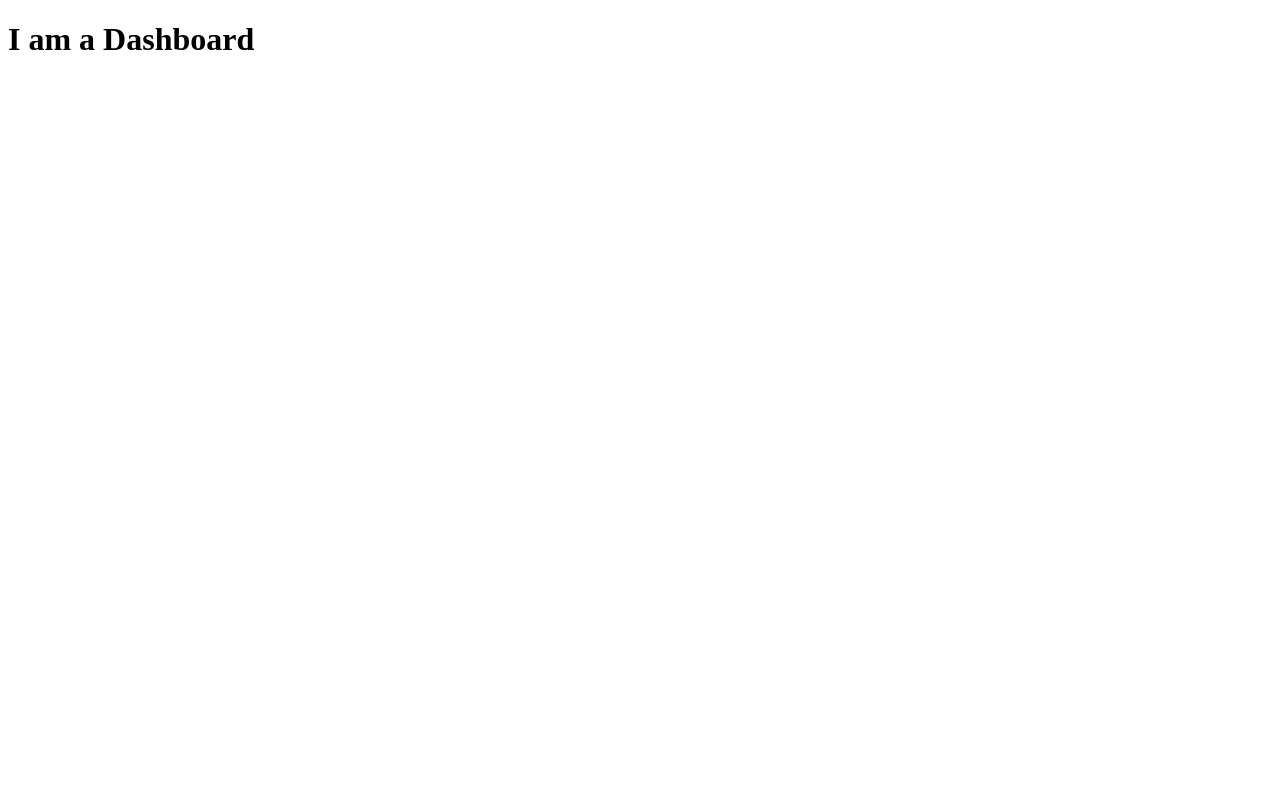
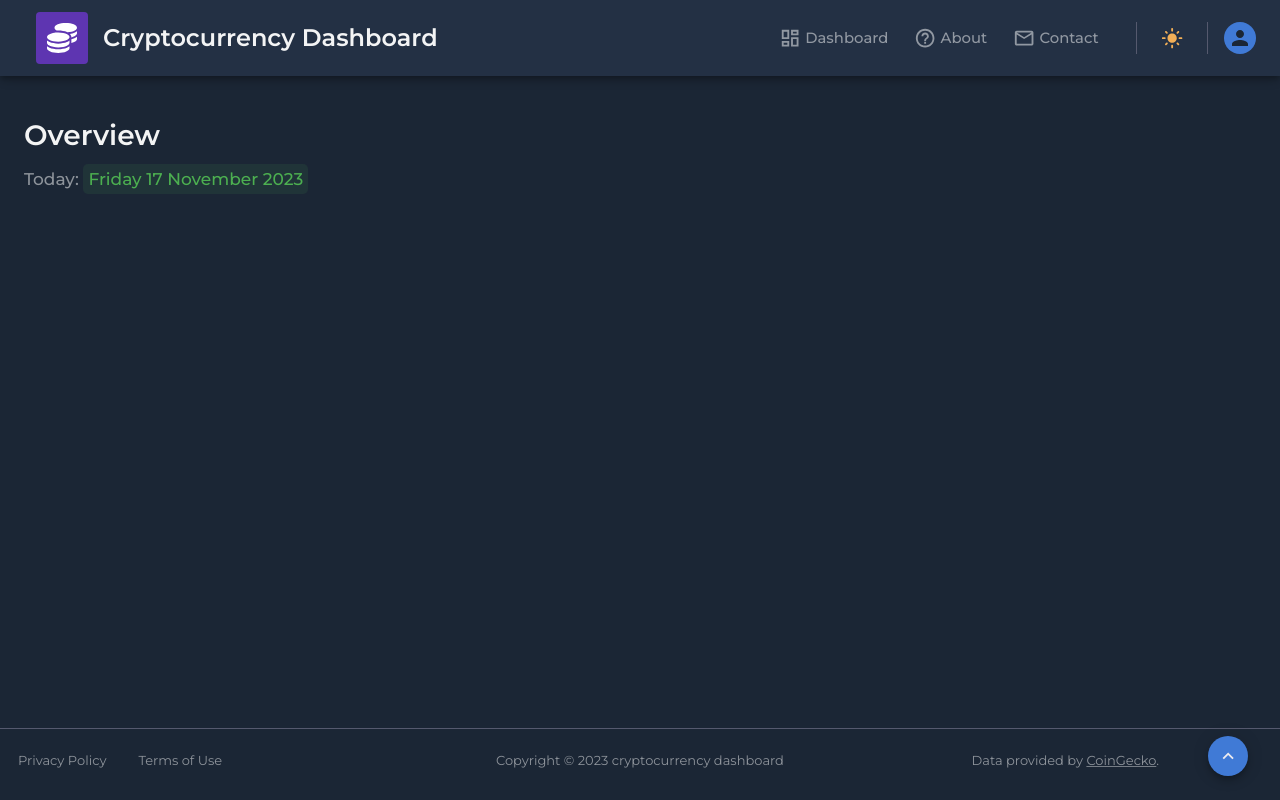
Before and after one commit to archbong/cryptocurrency-dashboard, a React (Create React App) app: page / in a window 1280 px wide. Built offline with nearby package versions, Linux system fonts and the light colour scheme.

Commit message:
Dashboard mounted

```diff
--- a/package.json
+++ b/package.json
@@ -27,6 +27,7 @@
         "react": "^18.2.0",
         "react-chartjs-2": "^5.2.0",
         "react-dom": "^18.2.0",
+        "react-error-boundary": "^4.0.11",
         "react-helmet-async": "^1.3.0",
         "react-router-dom": "^6.15.0",
         "react-scripts": "^3.0.1",
--- a/src/App.js
+++ b/src/App.js
@@ -1,9 +1,60 @@
-import React from "react";
+import React, { useState, useEffect, useMemo } from 'react';
+import { BrowserRouter, Routes, Route } from 'react-router-dom';
+import { HelmetProvider, Helmet } from 'react-helmet-async';
+import { ThemeProvider } from '@mui/material/styles';
+import CssBaseline from '@mui/material/CssBaseline';
+
+import { theme as customTheme } from './theme';
+import ColorModeContext from './components/ColorModeContext';
+import Layout from './layout/Layout';
+import Dashboard from './pages/Dashboard'
 
 
 const App = () => {
-    return(
-        <h1>I am a Dashboard</h1>
+    const [mode, setMode] = useState('dark');
+    const colorMode = useMemo(
+        () => ({
+            // The theme mode switch will invoke this method
+            toggleColorMode: () => {
+                window.localStorage.setItem(
+                    'themeMode',
+                    mode === 'dark' ? 'light' : 'dark'
+                );
+                setMode((prevMode) => (prevMode === 'dark' ? 'light' : 'dark'));
+            },
+        }),
+        [mode]
+    );
+
+    useEffect(() => {
+        try {
+            const localTheme = window.localStorage.getItem('themeMode');
+            localTheme ? setMode(localTheme) : setMode('dark');
+        } catch {
+            setMode('dark');
+        }
+    }, []);
+
+    return (
+        <>
+            <HelmetProvider>
+                <Helmet
+                    titleTemplate='%s | Cryptocurrency dashboard'
+                    defaultTitle='cryptocurrency dashboard' />
+                <ColorModeContext.Provider value={colorMode}>
+                    <ThemeProvider theme={customTheme[mode]}>
+                        <CssBaseline />
+                        <BrowserRouter>
+                            <Layout>
+                                <Routes>
+                                    <Route path='/' element={<Dashboard />} />
+                                </Routes>
+                            </Layout>
+                        </BrowserRouter>
+                    </ThemeProvider>
+                </ColorModeContext.Provider>
+            </HelmetProvider>
+        </>
     );
 };
 
--- a/src/components/ColorModeContext.js
+++ b/src/components/ColorModeContext.js
@@ -1,4 +1,4 @@
-import React, { createContext } from 'react';
+import { createContext } from 'react';
 
 const ColorModeContext = createContext({
     toggleColorMode: ()=> {},
--- a/src/components/DashboardHeader.js
+++ b/src/components/DashboardHeader.js
@@ -9,8 +9,7 @@ const DashboardHeader = () => {
     const theme = useTheme();
 
     return(
-        <>
-          <Grid
+        <Grid
             item
             alignItems='center'
             justifyContent='space-between'
@@ -52,7 +51,6 @@ const DashboardHeader = () => {
                 </Box>
             </Grid>
           </Grid>
-        </>
     );
 };
 
--- /dev/null
+++ b/src/components/ErrorBoundary.js
@@ -0,0 +1,35 @@
+import React, { Component } from 'react';
+
+class ErrorBoundary extends Component {
+  constructor(props) {
+    super(props);
+    this.state = { hasError: false };
+  }
+
+  static getDerivedStateFromError(error) {
+    // Update state so the next render will show the fallback UI.
+    return { hasError: true };
+  }
+
+  componentDidCatch(error, errorInfo) {
+    // You can log the error to an error reporting service
+    console.error('Error caught by error boundary:', error, errorInfo);
+  }
+
+  render() {
+    if (this.state.hasError) {
+      // You can render any custom fallback UI
+      return (
+        <div>
+          <h2>Something went wrong.</h2>
+          <p>Please refresh the page or try again later.</p>
+        </div>
+      );
+    }
+
+    // If no error, render the children as usual
+    return this.props.children;
+  }
+}
+
+export default ErrorBoundary;
--- a/src/layout/Footer.js
+++ b/src/layout/Footer.js
@@ -20,9 +20,9 @@ const Footer = () => {
         paddingBottom={1}
         // sticky footer - see four values below
         position='fixed'
-            bottom=''
-            left=''
-            width=''
+        bottom='0'
+        left='0'
+        width='100%'
       >
         <Divider />
         <Box
@@ -59,7 +59,7 @@ const Footer = () => {
                           variant='body2'
                           color={theme.palette.text.secondary}
                         >
-                                                Term of Use
+                          Terms of Use
                         </Typography>
                       }
                     />
@@ -76,16 +76,34 @@ const Footer = () => {
                         variant='body2'
                         color={theme.palette.text.secondary}
                       >
+                        Copyright &copy; {new Date().getFullYear()} cryptocurrency
+                        dashboard
+                      </Typography>
+                    }
+                  />
+                </ListItemButton>
+              </List>
+            </Grid>
+            <Grid container item xs={12} md={4} justifyContent='center'>
+              <List>
+                <ListItemButton>
+                  <ListItemText
+                    primary={
+                      <Typography
+                        variant='body2'
+                        color={theme.palette.text.secondary}
+                      >
                         Data provided by{' '}
                         <Link
                           href='https://www.coingecko.com/'
                           alt='CoinGecko'
                           target='_blank'
-                                                rel='norefferer'
+                          rel='noreferrer'
                           color={theme.palette.text.secondary}
                         >
                           CoinGecko
                         </Link>
+                        .
                       </Typography>
                     }
                   />
--- a/src/layout/Header.js
+++ b/src/layout/Header.js
@@ -25,6 +25,8 @@ import SettingsIcon from '@mui/icons-material/Settings';
 import UserIcon from '@mui/icons-material/Person';
 import { alpha, useTheme } from '@mui/material/styles';
 import { deepPurple } from '@mui/material/colors';
+import ColorModeContext from '../components/ColorModeContext';
+import CustomButton from '../components/CustomButton';
 
 // Font Awesome Icon
 import { library } from '@fortawesome/fontawesome-svg-core';
@@ -32,8 +34,7 @@ import { faCoins } from '@fortawesome/free-solid-svg-icons';
 import { FontAwesomeIcon } from '@fortawesome/react-fontawesome';
 library.add(faCoins);
 
-import ColorModeContext from '../components/ColorModeContext';
-import CustomButton from '../components/CustomButton';
+
 
 const Header = ({ onSidebarOpen }) => {
     const [open, setOpen] = useState(false);
@@ -46,7 +47,6 @@ const Header = ({ onSidebarOpen }) => {
     const handleClose = () => setOpen(false);
 
     return (
-        <>
         <AppBar
             elevation={5}
             sx={{
@@ -194,7 +194,7 @@ const Header = ({ onSidebarOpen }) => {
                                 color={theme.palette.text.primary}
                                 variant='subtitle2'
                             >
-                                    Bob
+                                Samuel
                             </Typography>
                             <Typography
                                 color={theme.palette.text.secondary}
@@ -246,7 +246,6 @@ const Header = ({ onSidebarOpen }) => {
                 {theme.palette.mode === 'dark' && <Divider />}
             </Toolbar>
         </AppBar>
-        </>
     );
 };
 
--- a/src/layout/Layout.js
+++ b/src/layout/Layout.js
@@ -8,12 +8,13 @@ import Zoom from '@mui/material/Zoom';
 import useMediaQuery from '@mui/material/useMediaQuery';
 import useScrollTrigger from '@mui/material/useScrollTrigger';
 import { useTheme } from '@mui/material/styles';
+import ErrorBoundary from '../components/ErrorBoundary';
 
 import Header from './Header';
 import Footer from './Footer';
 import Sidebar from './Sidebar';
 
-const Layout = ({ chidren }) => {
+const Layout = ({ children }) => {
   const theme = useTheme();
   const isLg = useMediaQuery(theme.breakpoints.up('lg'), {
     defaultMatches: true,
@@ -47,29 +48,37 @@ const Layout = ({ chidren }) => {
   };
 
   return (
+    <ErrorBoundary>
       <Box
-            id='page-top'
+        id="page-top"
         sx={{
           backgroundColor: theme.palette.background.default,
           height: '100%',
-                paddingTop: '60px'
+          paddingTop: '60px',
         }}
       >
+        <ErrorBoundary>
           <Header onSidebarOpen={handleSidebarOpen} />
+        </ErrorBoundary>
+        <ErrorBoundary>
           <Sidebar onClose={handleSidebarClose} open={open} />
-            <Box>{chidren}</Box>
+        </ErrorBoundary>
+        <Box>{children}</Box>
+        <ErrorBoundary>
           <Footer />
+        </ErrorBoundary>
         <NoSsr>
           <Zoom in={trigger}>
+            <ErrorBoundary>
               <Box
                 onClick={() => scrollTo('page-top')}
-                        role='presentation'
+                role="presentation"
                 sx={{ position: 'fixed', bottom: 24, right: 32 }}
               >
                 <Fab
-                            color='primary'
-                            size='small'
-                            aria-label='scroll back to top'
+                  color="primary"
+                  size="small"
+                  aria-label="scroll back to top"
                   sx={{
                     '&:hover': {
                       backgroundColor: 'transparent',
@@ -81,14 +90,16 @@ const Layout = ({ chidren }) => {
                   <KeyboardArrowUpIcon />
                 </Fab>
               </Box>
+            </ErrorBoundary>
           </Zoom>
         </NoSsr>
       </Box>
+    </ErrorBoundary>
   );
 };
 
 Layout.propTypes = {
-    chidren: PropTypes.node,
-}
+  children: PropTypes.node,
+};
 
 export default Layout;
--- a/src/layout/Sidebar.js
+++ b/src/layout/Sidebar.js
@@ -11,6 +11,8 @@ import EmailIcon from '@mui/icons-material/EmailOutlined';
 import HelpIcon from '@mui/icons-material/HelpOutlineOutlined';
 import { useTheme } from '@mui/material/styles';
 import { deepPurple } from '@mui/material/colors';
+import CustomButton from '../components/CustomButton';
+
 
 // Font Awesome Icon
 import { library } from '@fortawesome/fontawesome-svg-core';
@@ -18,7 +20,6 @@ import { faCoins } from '@fortawesome/free-solid-svg-icons';
 import { FontAwesomeIcon } from '@fortawesome/react-fontawesome';
 library.add(faCoins);
 
-import CustomButton from '../components/CustomButton';
 
 const Sidebar = ({ open, onClose }) => {
     const theme = useTheme();
--- a/src/pages/Dashboard.js
+++ b/src/pages/Dashboard.js
@@ -0,0 +1,38 @@
+import React from "react";
+import Box from '@mui/material/Box';
+import Container from '@mui/material/Container';
+import Grid from '@mui/material/Grid';
+import { useTheme } from '@mui/material/styles';
+import { Helmet } from 'react-helmet-async';
+
+import DashboardHeader from '../components/DashboardHeader'
+import ErrorBoundary from '../components/ErrorBoundary'
+
+const Dashboard = () => {
+    const theme = useTheme();
+
+    return (
+        <div>
+          <Helmet>
+            <title>Cryptocurrency Dashboard</title>
+          </Helmet>
+          <Box
+           sx={{
+            backgroundColor: theme.palette.background.default,
+            minHeight: '100%',
+            py: 8
+           }}
+          >
+            <Container maxWidth={false}>
+                <Grid container spacing={3}>
+                    <ErrorBoundary>
+                        <DashboardHeader />
+                    </ErrorBoundary>
+                </Grid>
+            </Container>
+          </Box>
+        </div>
+    );
+};
+
+export default Dashboard;
```
Also changed, not shown: 1 other file (tests, documents, lock files or other folders). Lines whose indentation alone changed are shown as unchanged.
